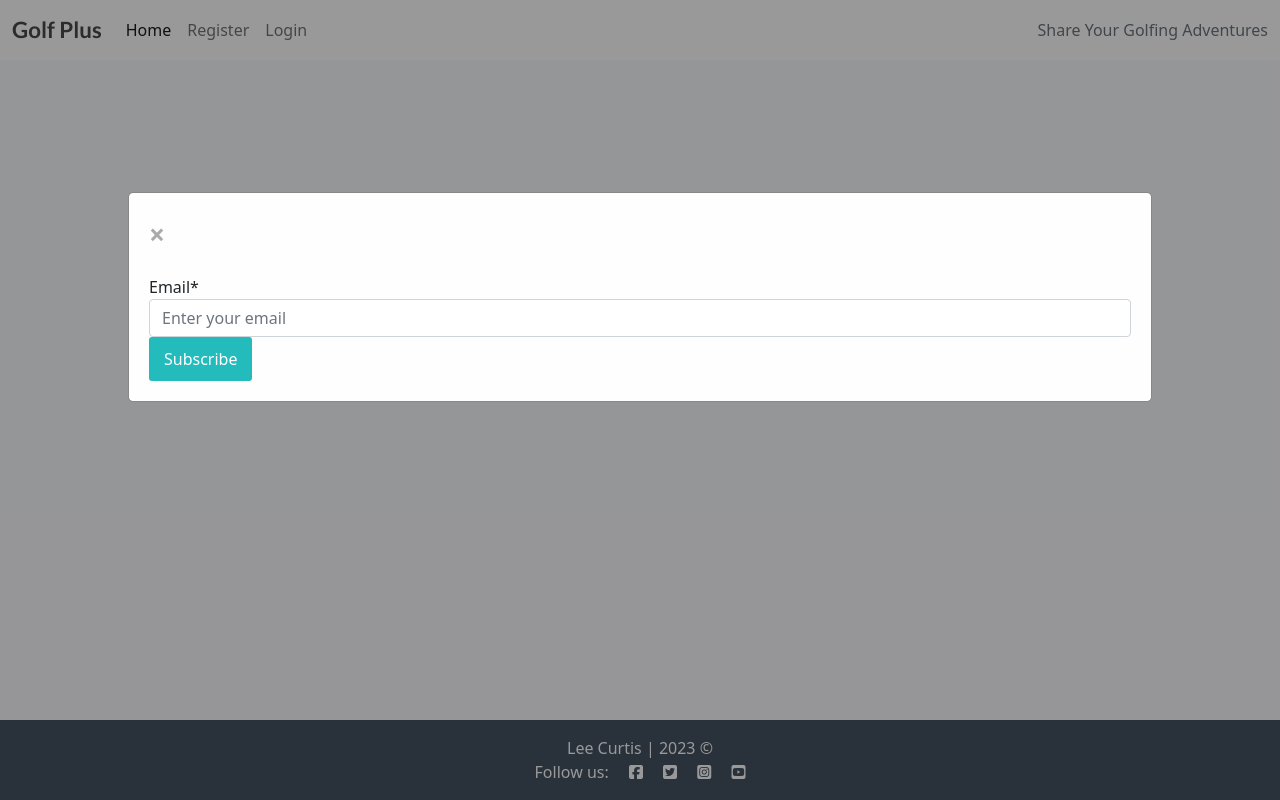
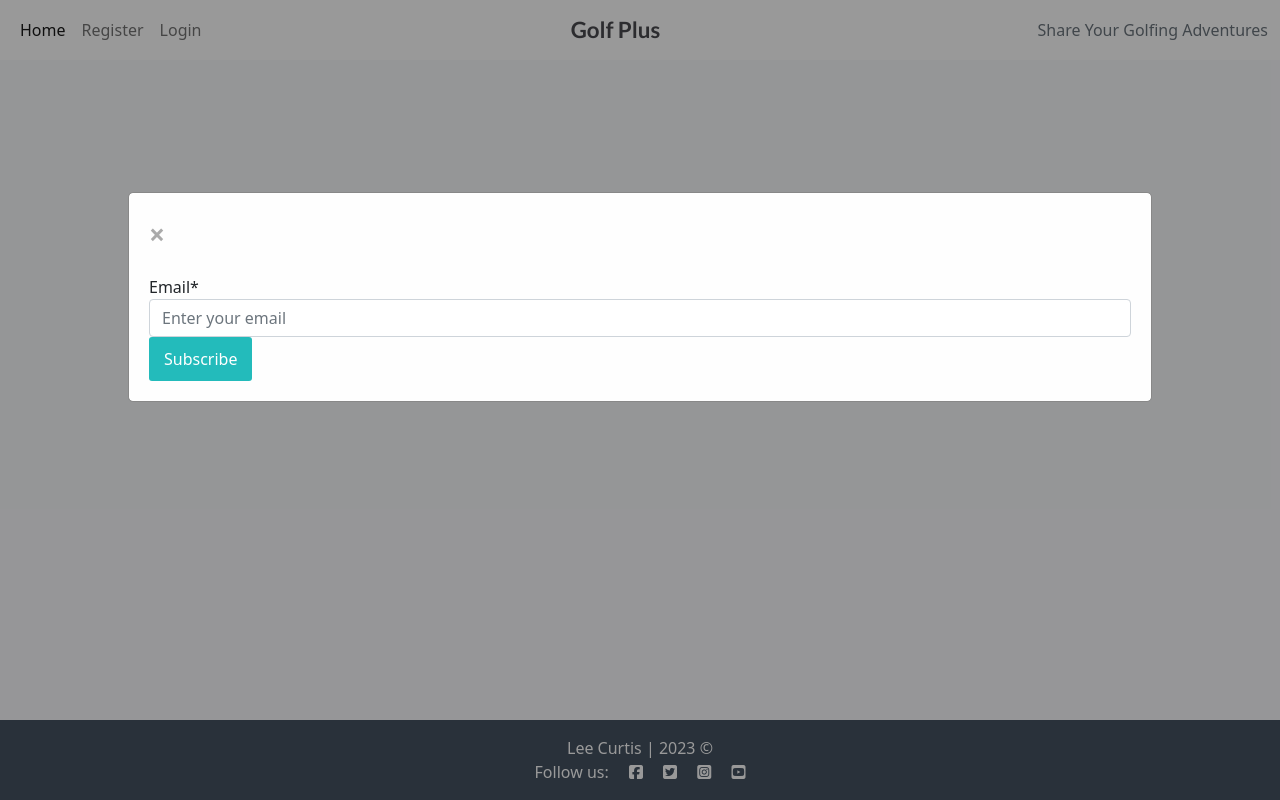
Before and after one commit to leec313/Golf-Plus, a Django app: page / in a window 1280 px wide. Run offline with Django 3.2, Linux system fonts and the light colour scheme; data that the repository does not hold is empty; some libraries are stand-ins or nearby versions.

Commit message:
Altered navigation in base.html
So the "Golf Plus" span is centered

```diff
--- a/static/css/style.css
+++ b/static/css/style.css
@@ -141,6 +141,8 @@ body {
     border: none;
 }
 
+
+
 /* Style for the modal container */
 #newsletter-modal {
     display: none;
--- a/templates/base.html
+++ b/templates/base.html
@@ -25,16 +25,17 @@
 <body class="d-flex flex-column h-100 main-bg">
 
     <!-- Navigation -->
-
     <nav class="navbar navbar-expand-lg navbar-light bg-white">
         <div class="container-fluid">
-            <a class="navbar-brand" href="{% url 'home' %}"><span class="brand">Golf Plus</span></a>
+            <a class="navbar-brand d-lg-none" href="{% url 'home' %}"><span class="brand">Golf Plus</span></a>
             <button class="navbar-toggler" type="button" data-bs-toggle="collapse" data-bs-target="#navbarText"
                 aria-controls="navbarText" aria-expanded="false" aria-label="Toggle navigation">
                 <span class="navbar-toggler-icon"></span>
             </button>
             <div class="collapse navbar-collapse" id="navbarText">
-                <ul class="navbar-nav me-auto mb-2 mb-lg-0">
+                <div class="d-flex flex-lg-row flex-column justify-content-between align-items-center w-100">
+                    <div class="d-flex">
+                        <ul class="navbar-nav justify-content-start">
                             <li class="nav-item">
                                 <a class="nav-link active" aria-current="page" href="{% url 'home' %}">Home</a>
                             </li>
@@ -53,14 +54,22 @@
                                 <a class="nav-link" href="{% url 'account_login' %}">Login</a>
                             </li>
                             {% endif %}
-
                         </ul>
+                    </div>
+                    <div class="text-center align-self-start">
+                        <a class="navbar-brand d-none d-lg-block" href="{% url 'home' %}"><span class="brand">Golf
+                                Plus</span></a>
+                    </div>
+                    <div class="d-flex align-items-center d-none d-lg-block">
                         <span class="navbar-text text-muted">
                             Share Your Golfing Adventures
                         </span>
                     </div>
                 </div>
+            </div>
+        </div>
     </nav>
+
     <div class="container">
         <div class="row">
             <div class="col-md-8 offset-md-2">
```
Lines whose indentation alone changed are shown as unchanged.
